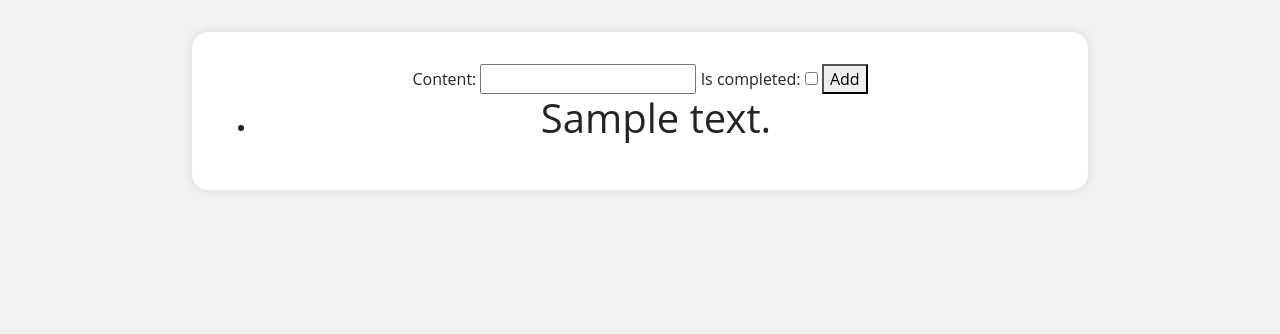
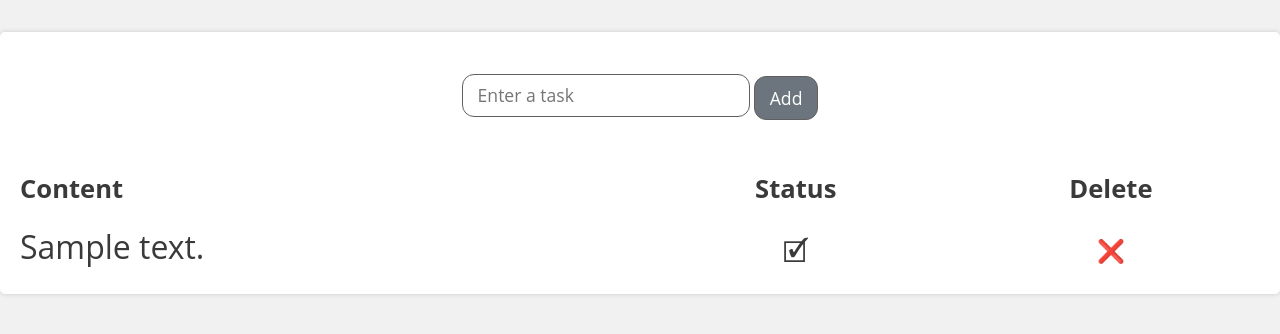
Before and after one commit to Alkyones/LookIT, a Django app: page /accounts/ToDo/1/ in a window 1280 px wide. Shown: the part 68-402 px from the top of the page. Run offline with Django 4.2, Linux system fonts and the light colour scheme; a user stored in the database is signed in; tables that the repository leaves empty hold one stand-in row (values such as "Sample post"); some libraries are stand-ins or nearby versions.

Commit message:
V1.2 ToDo Personal completed

```diff
--- a/IHolder/IHolder/templates/todo/user_list_item.html
+++ b/IHolder/IHolder/templates/todo/user_list_item.html
@@ -1,6 +1,9 @@
 {% extends 'base.html' %}
+{% load static %}
 
-
+{% block head %}
+<link rel="stylesheet" href="{% static 'todo/user_list_items.css' %}">
+{% endblock %}
 
 {% block content %}
 
@@ -9,18 +12,36 @@
         <form action="" method="post">
             {% csrf_token %}
             {{form}}
-                <button type="submit">Add</button>
+            <button type="submit" class="btn btn-secondary">Add</button>
         </form>
     </div>
+    {% if todo_items %}
     <div class="div-content-body">
-           <ul>
+        <table>
+            <tr>
+                <th>Content</th>
+                <th>Status</th>
+                <th>Delete</th>
+            </tr>
             {% for item in todo_items %}
-                     <li>
-                          <h1>{{item}}</h1>
-                     </li>
+            <tr>
+                <td><h2>{{item.content}}</h2></td>
+                {% if item.is_completed == False %}
+                <td><a href="/accounts/ToDo/{{listId}}/{{ item.id }}/">&#128501</a></td>
+                {% else %}
+                <td><a href="/accounts/ToDo/{{listId}}/{{ item.id }}/">&#128505</a></td>
+                {% endif %}
+                <td><a href="/accounts/ToDo/{{listId}}/{{ item.id }}/delete/">&#10060</a></td>
+            </tr>
             {% endfor %}
-           </ul>
+        </table>
     </div>
 </div>
+{% else %}
+    <div class="div-content-body">
+        <h2>No items in this list</h2>
+    </div>
+{% endif %}
+
 
 {% endblock %}
--- a/IHolder/IHolder/templates/todo/user_lists.html
+++ b/IHolder/IHolder/templates/todo/user_lists.html
@@ -25,9 +25,7 @@
         <ul class="content">
             {% for list in todo_lists %}
             <li class="content-item">
-                <a href="/accounts/ToDo/{{ list.id }}/">{{ list.name }}</a>
-
-            </li>
+                 <div class="item-div"><a href="/accounts/ToDo/{{ list.id }}/">{{ list.name }}</a> <a href="/accounts/ToDo/{{ list.id }}/delete/">&#10060</a></div></li>
             {% endfor %}
         </ul>
     </div>
--- a/IHolder/ToDo/forms.py
+++ b/IHolder/ToDo/forms.py
@@ -1,3 +1,4 @@
+from logging import PlaceHolder
 from django import forms
 from .models import TodoList, TodoListItem
 
@@ -9,6 +10,7 @@ class TodoListForm(forms.ModelForm):
         fields = ['name']
 
 class TodoListItemForm(forms.ModelForm):
+    content = forms.CharField(label='',widget=forms.TextInput(attrs={'placeholder': 'Enter a task'}))
     class Meta:
         model = TodoListItem
-        fields = ['content', 'is_completed']
+        fields = ['content']
--- a/IHolder/ToDo/urls.py
+++ b/IHolder/ToDo/urls.py
@@ -4,4 +4,8 @@ from . import views
 urlpatterns = [
     path('', views.UserLists, name='Lists'),
     path('<int:listId>/', views.ListItems, name='ListItems'),
+    path('<int:listId>/delete/', views.DeleteList, name='DeleteList'),
+    path('<int:listId>/<int:ItemId>/', views.ListItemsUpdate, name='ItemDetails'),
+    path('<int:listId>/<int:ItemId>/delete/', views.ListItemsDelete, name='ItemDelete'),
+
 ]
--- a/IHolder/ToDo/views.py
+++ b/IHolder/ToDo/views.py
@@ -13,13 +13,21 @@ def UserLists(request):
                 new_list = form.save(commit=False)
                 new_list.user = request.user
                 new_list.save()
-                return redirect('/accounts/ToDo/lists/')
+                return redirect('/accounts/ToDo/')
         else:
             form = TodoListForm()
             todo_lists = TodoList.objects.filter(user=request.user)
         return render(request, 'todo/user_lists.html', {'todo_lists': todo_lists, 'form': form})
     else:
         return redirect('/login/')
+
+def DeleteList(request, listId):
+    if request.user.is_authenticated:
+        if TodoList.objects.filter(id=listId):
+            requested_list = request.user.todolist_set.get(id=listId)
+            requested_list.delete()
+        return redirect('/accounts/ToDo/')
+
 
 #creating and adding / displaying list items
 def ListItems(request, listId):
@@ -34,4 +42,32 @@ def ListItems(request, listId):
             else:
                 form = TodoListItemForm()
 
-    return render(request, 'todo/user_list_item.html', {'todo_items': requested_list, 'form': form})
+    return render(request, 'todo/user_list_item.html', {'todo_items': requested_list, 'form': form, 'listId': listId,})
+
+
+
+
+
+
+
+# update or delete list items
+def ListItemsUpdate(request, listId, ItemId):
+
+    if request.user.is_authenticated:
+        if TodoListItem.objects.filter(id=ItemId):
+            requested_item = request.user.todolist_set.get(id=listId).todolistitem_set.get(id=ItemId)
+            if requested_item.is_completed:
+                requested_item.is_completed = False
+            else:
+                requested_item.is_completed = True
+            requested_item.save()
+            return redirect(f'/accounts/ToDo/{listId}/')
+
+
+def ListItemsDelete(request, listId, ItemId):
+    if request.user.is_authenticated:
+        if TodoListItem.objects.filter(id=ItemId):
+            requested_item = request.user.todolist_set.get(id=listId).todolistitem_set.get(id=ItemId)
+            requested_item.delete()
+
+        return redirect(f'/accounts/ToDo/{listId}/')
--- /dev/null
+++ b/IHolder/register/static/todo/user_list_items.css
@@ -0,0 +1,104 @@
+.div-content {
+    width: 100%;
+    height: 100%;
+    background-color: #fff;
+    border-radius: 5px;
+    box-shadow: 0 0 5px #ccc;
+    box-sizing: border-box;
+    padding: 10px;
+    margin-bottom: 10px;
+}
+
+
+
+
+.div-content-head {
+    width: 50%;
+    margin:2rem auto;
+    display:flex;
+    flex-direction: row;
+    justify-content: center;
+}
+
+
+.div-content-head > *> input,
+.div-content-head > *> button {
+    display: inline-block;
+    padding: 8px 15px;
+    font-size: 1.1rem;
+    height: 2.7rem;
+    border-radius: 0;
+    -webkit-appearance: none;
+
+
+}
+
+
+.div-content-head > *> input {
+    border: 1px solid rgb(98, 95, 95);
+    border-radius: 0.75rem;
+    width: 18rem;
+}
+
+.div-content-head > *> button {
+    border: 1px solid rgb(98, 95, 95);
+    border-radius: 0.75rem;
+    text-align: center;
+}
+
+
+.div-content-body {
+    margin-top: 2.5rem;
+
+    width: 100%;
+    height: 100%;
+    display: flex;
+    flex-direction: column;
+    justify-content: center;
+    align-items: center;
+}
+
+.div-content-body > table {
+    width: 100%;
+    margin: 0 auto;
+    text-align: left;
+    border-collapse: collapse;
+    border-spacing: 0;
+
+}
+
+th {
+    font-size: 1.6rem;
+    color: rgb(59, 58, 58);
+    padding: 10px;
+}
+
+td {
+    font-size: 1.4rem;
+    color: rgb(59, 58, 58);
+    padding: 10px;
+}
+
+th:nth-child(2) {
+    text-align: center;
+}
+th:last-child {
+    text-align: center;
+}
+td:nth-child(2) {
+    text-align: center;
+    font-size:1.8rem;
+}
+td:last-child {
+    text-align: center;
+}
+
+a {
+    text-decoration: none;
+    color: rgb(59, 58, 58);
+}
+
+a:hover {
+    color: rgb(59, 58, 58);
+    filter:brightness(1)
+}
```
Also changed, not shown: IHolder/register/static/todo/user_lists.css (+13 -3 lines), IHolder/db.sqlite3. Lines whose indentation alone changed are shown as unchanged.
